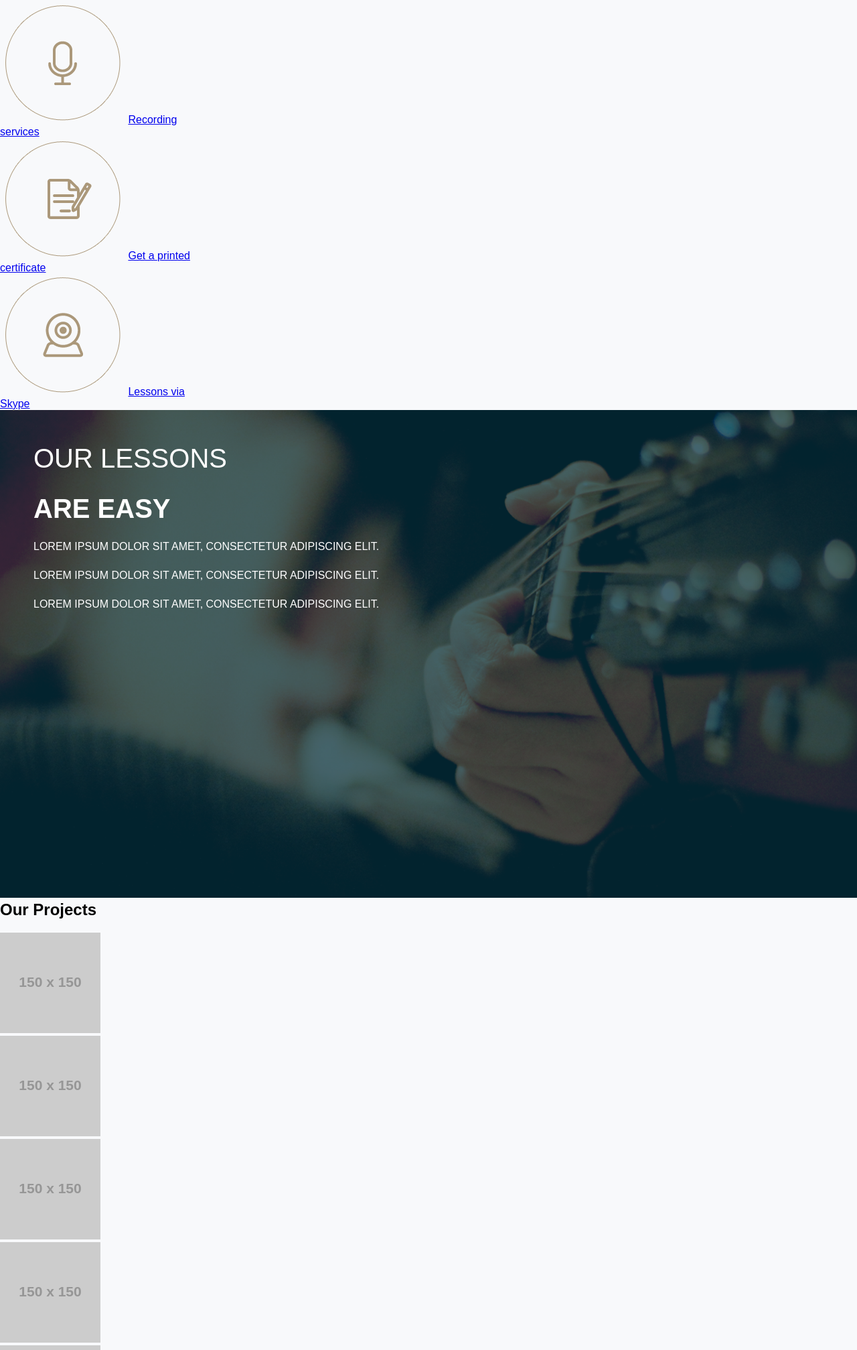
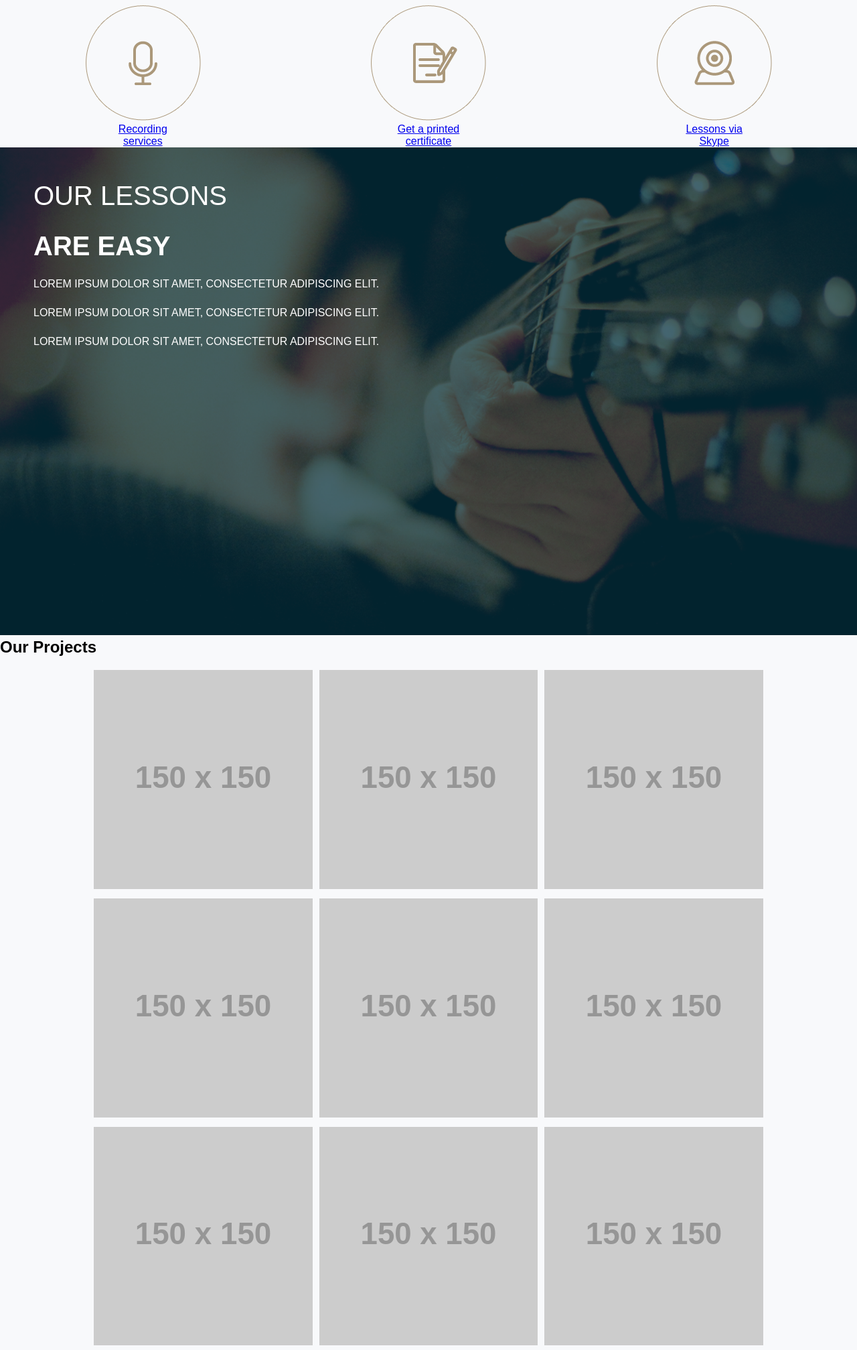
Before and after one commit to AnthonyChamberlin/Familiarise-with-SASS, a plain HTML site: page index.html in a window 1280 px wide. Shown: the part 1037-3052 px from the top of the page at 67% size. Drawn offline with Linux system fonts and the light colour scheme; placeholder pictures from the web are drawn by us.

Commit message:
Media Queries for grid-template

```diff
--- a/index.html
+++ b/index.html
@@ -49,7 +49,7 @@
     <div class="wrapper">
       <h1>Services</h1>
       <p></p>
-      <ul>
+      <ul id="services_ul">
         <li>
           <img src="img/icon-1.png" />
           <a href="#">Recording<br />services</a>
@@ -82,7 +82,7 @@
   <section id="projects">
     <div class="wrapper">
       <h1>Our Projects</h1>
-      <ul>
+      <ul id="image_ul">
         <li><img src="http://placehold.it/150x150" /></li>
         <li><img src="http://placehold.it/150x150" /></li>
         <li><img src="http://placehold.it/150x150" /></li>
--- a/scss/styles.scss
+++ b/scss/styles.scss
@@ -59,11 +59,44 @@
   }
 }
 
+#services_ul {
+  display: grid;
+  grid-template-columns: repeat(3, 1fr);
+  text-align: center;
+  li img {
+    display: block;
+    margin: auto;
+  }
+}
+
+#image_ul {
+  display: grid;
+  grid-template-columns: repeat(3, 1fr);
+  grid-gap: 10px;
+  max-width: 1000px;
+  margin: 0 auto;
+  li {
+    width: 100%;
+  }
+  img {
+    width: 100%;
+  }
+}
+
+
 
 // ----- Media Queries
 
 @media screen and (max-width: 768px) {
   #menu {
+    grid-template-columns: repeat(2, 1fr);
+  }
+  #services_ul {
+    grid-template-columns: repeat(1, 1fr);
+  }
+
+  #image_ul {
+    display: grid;
     grid-template-columns: repeat(2, 1fr);
   }
 }
@@ -73,4 +106,8 @@
   #menu {
     grid-template-columns: repeat(1, 1fr);
   }
+  #image_ul {
+    display: grid;
+    grid-template-columns: repeat(1, 1fr);
+  }
 }
```
Also changed, not shown: css/styles.css, scss/styles.min.css.
